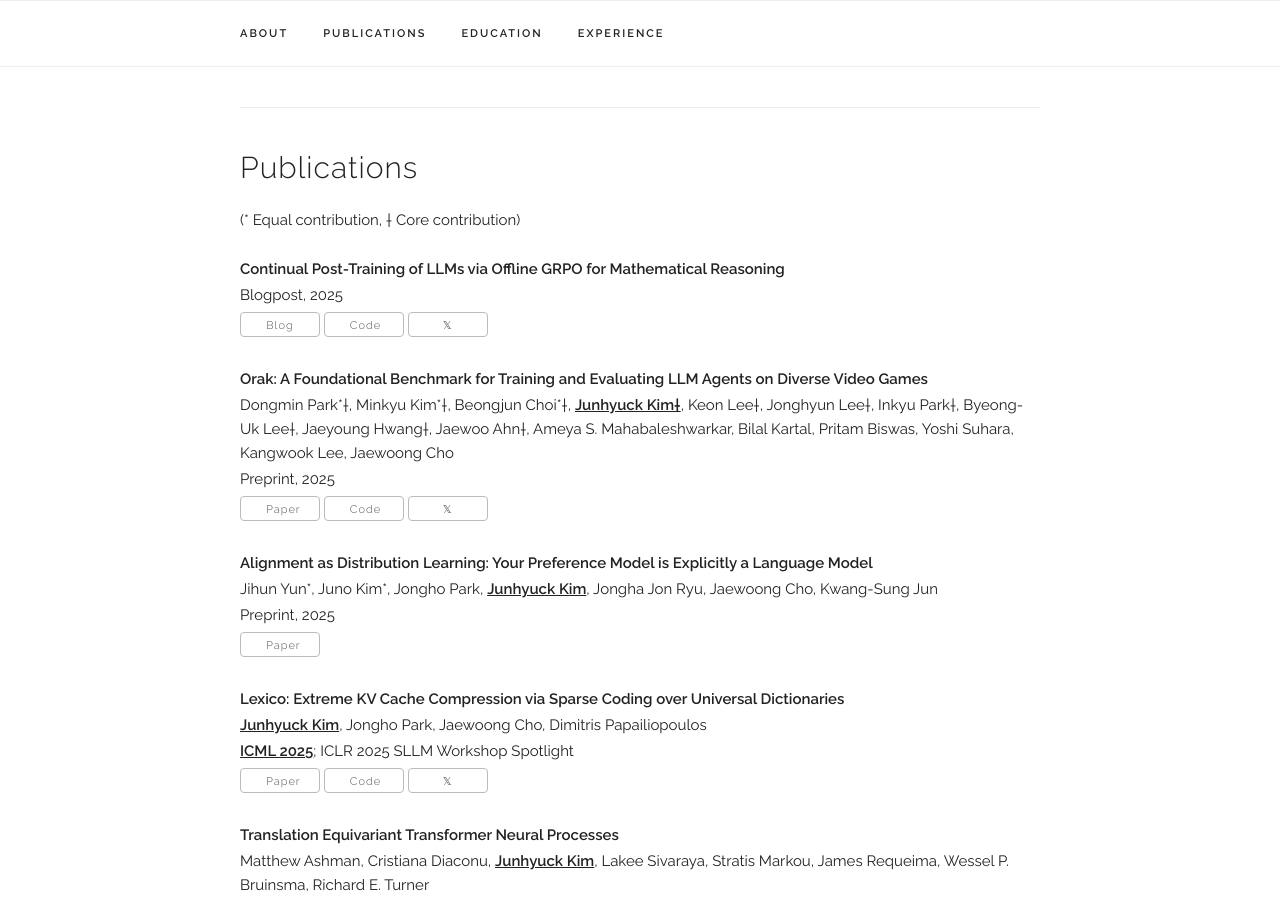
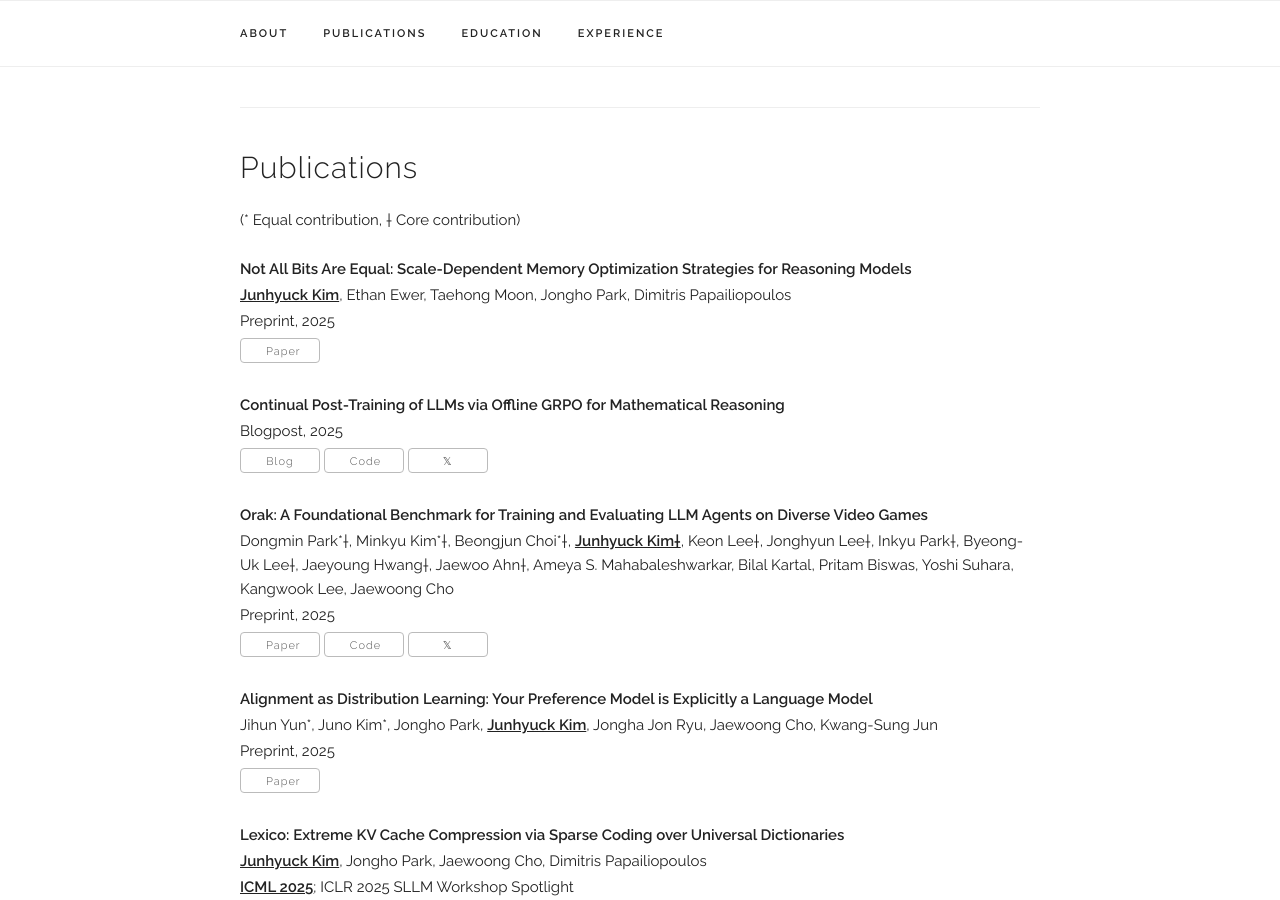
Before and after one commit to jhyuckkim/jhyuckkim.github.io, a Jekyll site: the page built from index.html, in a window 1280 px wide and 900 px high, scrolled down 540 px. Built offline with Jekyll 4.4.1, drawn with Linux system fonts in a browser that asks for light colours; some web fonts are replaced.

Commit message:
Add new publication on memory optimization strategies

```diff
--- a/_data/publications.yaml
+++ b/_data/publications.yaml
@@ -1,4 +1,12 @@
 papers:
+  - title: "Not All Bits Are Equal: Scale-Dependent Memory Optimization Strategies for Reasoning Models"
+    authors: "<b><u>Junhyuck Kim</u></b>, Ethan Ewer, Taehong Moon, Jongho Park, Dimitris Papailiopoulos"
+    venue: "Preprint, 2025"
+    paper_pdf: "https://arxiv.org/abs/2510.10964"
+    # code: "https://github.com/krafton-ai/not-all-bits-are-equal"
+    # twitter: ""
+    selected: y
+
   - title: "Continual Post-Training of LLMs via Offline GRPO for Mathematical Reasoning"
     venue: "Blogpost, 2025"
     blog: "https://krafton-ai.github.io/blog/llm_post_training_en/"
```
